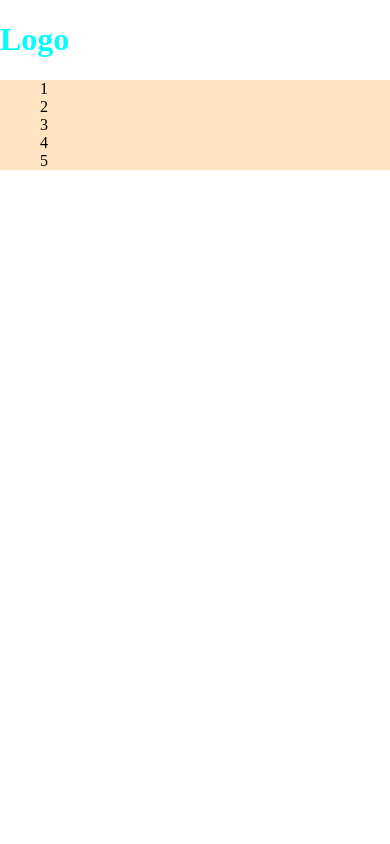
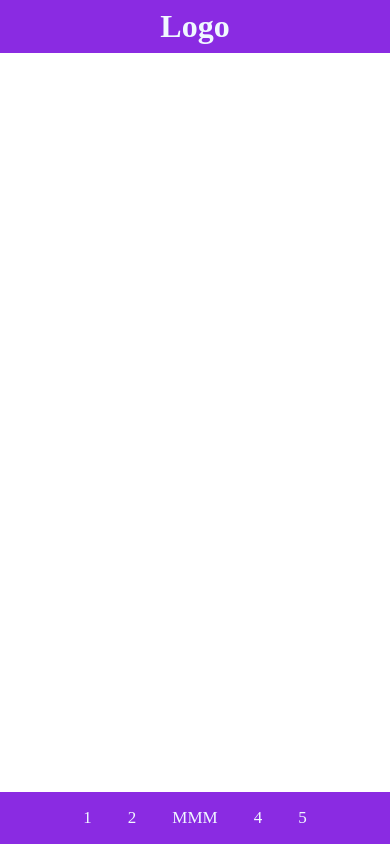
Before and after one commit to mavu1707/Markus_Dress_Nettside, a plain HTML site: page index.html in a window 390 px wide. Drawn offline with Linux system fonts and the light colour scheme.

Commit message:
Fixed logo placement & navbar placement

```diff
--- a/index.html
+++ b/index.html
@@ -12,31 +12,29 @@
     <h1>Logo</h1>
   </header>
 
-  <!--Bottom bar-->
+  <!--Bottom Navigation-->
   <div class="bottom-bar">
-    <nav>
       <ul>
         <li>
-          <a>1</a>
+          <a href="#">1</a>
         </li>
 
         <li>
-          <a>2</a>
+          <a href="#">2</a>
         </li>
 
         <li>
-          <a>3</a>
+          <a href="#">MMM</a>
         </li>
 
         <li>
-          <a>4</a>
+          <a href="#">4</a>
         </li>
 
         <li>
-          <a>5</a>
+          <a href="#">5</a>
         </li>
       </ul>
-    </nav>
   </div>
 
 
--- a/style.css
+++ b/style.css
@@ -8,15 +8,40 @@ body{
 }
 
 /*Mobile first CSS*/
-@media only screen and (max-width: 500px){
+@media only screen and (max-width: 600px){
   h1{
-    color: aqua;
+    color: aliceblue;
+    background-color: blueviolet;
+    text-align: center;
+    padding-top: 0.5rem;
+    padding-bottom: 0.5rem;
+    margin: 0 auto;
   }
 
+
+
   .bottom-bar{
-    background-color: bisque;
-    flex-direction: column;
-    align-items: center;
+    background-color: blueviolet;
+    overflow: hidden;
+    position: fixed;
+    bottom: 0;
+    width: 100%;
+    text-align: center;
+  }
+
+  .bottom-bar ul{
+    padding: 0;
+  }
+
+  .bottom-bar li{
+    display: inline-block;
+  }
+
+  .bottom-bar a{
+    text-decoration: none;
+    color: aliceblue;
+    font-size: 17px;
+    margin: 0 1rem;
   }
 
   nav li{
```
